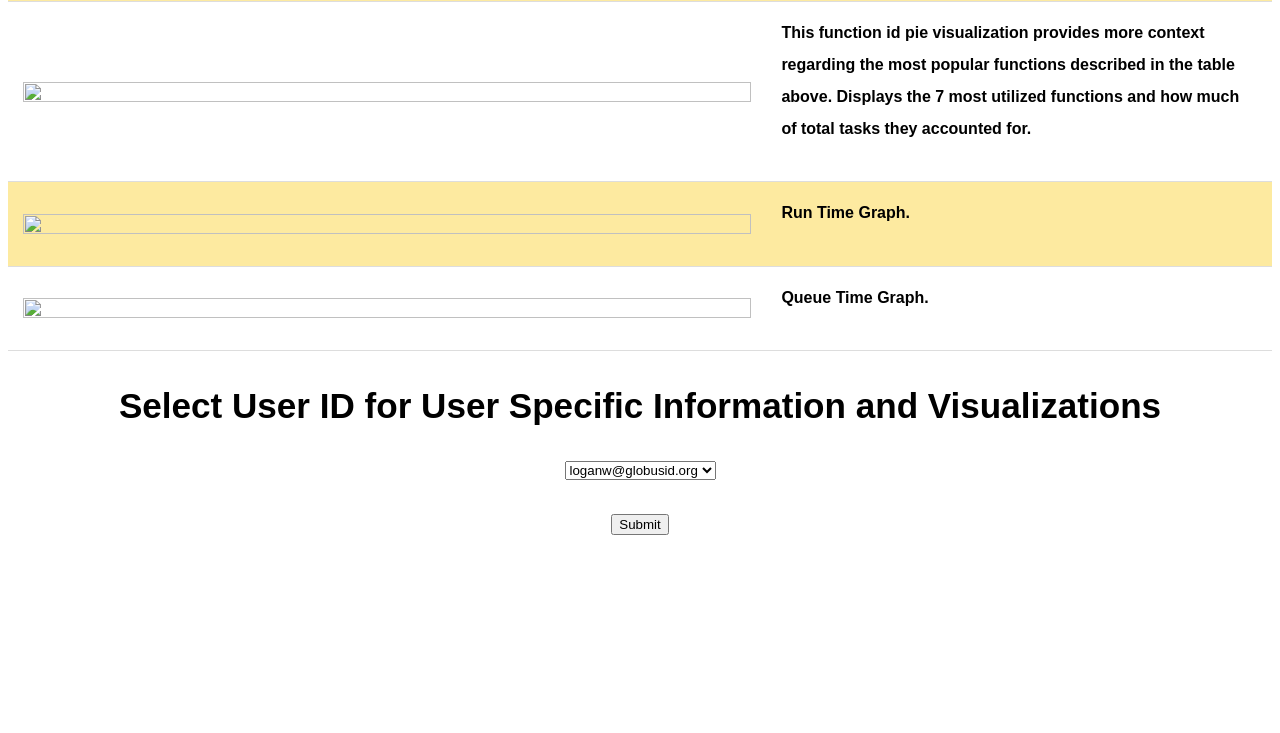
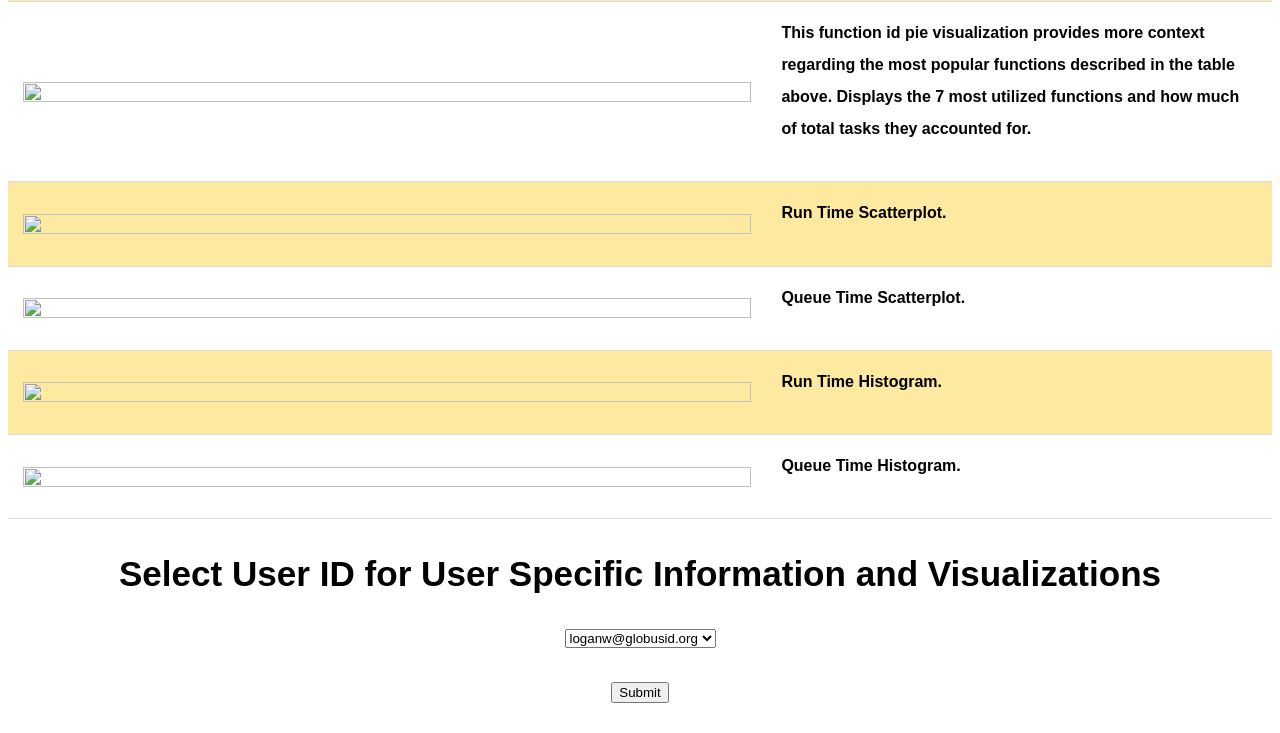
Before and after one commit to kommav/funcXVisualizeNCSA, a Flask app: template templates/index.html in a window 1280 px wide. Shown: the part 2230-2963 px from the top of the page. Before the commit the page ends 2765 px from the top, so only its background shows below. Run offline with Flask 3, Linux system fonts and the light colour scheme; the template is opened without the code that fills it, so the values that code supplies are empty.

Commit message:
Fixed Page2 Rendering, RT/QT Histograms, Date Ranges for Histograms

```diff
--- a/main.py
+++ b/main.py
@@ -145,6 +145,35 @@ def setSizes():
         plt.savefig("static/images/queuetime_scatterplot" + uuidImage + ".png")
         plt.clf()
 
+        runtimes = []
+        queuetimes = []
+
+        for x in start.keys():
+                timeStart = datetime.strptime(start[x], '%Y-%m-%d %H:%M:%S,%f')
+                timeEnd = datetime.strptime(end[x], '%Y-%m-%d %H:%M:%S,%f')
+                runtimes.append(timeEnd - timeStart)
+                if (x in queued.keys()):
+                        timeQueued = datetime.strptime(queued[x], '%Y-%m-%d %H:%M:%S,%f')
+                        queuetimes.append(timeStart - timeQueued)
+
+        microseconds = [runtime.microseconds for runtime in runtimes]
+        plt.switch_backend('Agg')
+        plt.hist(microseconds ,bins=50)
+        plt.gcf().autofmt_xdate()
+        plt.title("Histogram")
+        plt.xlabel("Microseconds")
+        plt.ylabel("Tasks Completed")
+        plt.savefig("static/images/runtime_histogram" + uuidImage + ".png")
+
+        microseconds2 = [queuetime.microseconds for queuetime in queuetimes]
+        plt.switch_backend('Agg')
+        plt.hist(microseconds2 ,bins=50)
+        plt.gcf().autofmt_xdate()
+        plt.title("Histogram")
+        plt.xlabel("Microseconds")
+        plt.ylabel("Tasks Completed")
+        plt.savefig("static/images/queuetime_histogram" + uuidImage + ".png")
+
         rows = cursor.execute(sql).fetchall()
         rows2 = cursor.execute(sql2).fetchall()
         rowsRecent = cursor.execute(sqlRecent).fetchall()
@@ -207,13 +236,17 @@ def setSizes():
         plt.switch_backend('Agg')
 
         # Calculate the date range for the last year
-        last_year = datetime.now() - dt.timedelta(days=365)
+        num_days = (datetime.now() - rows2TimeFormatted[0]).days
+        print(num_days)
+        if (num_days > 365):
+                num_days = 365
+        last_year = datetime.now() - dt.timedelta(days = num_days)
 
         # Filter the data based on the date range
         last_year_data = [date for date in rows2TimeFormatted if date >= last_year]
 
         # Plot the histogram
-        plt.hist(last_year_data, bins=365)
+        plt.hist(last_year_data, bins = num_days)
         plt.gcf().autofmt_xdate()
         plt.title("Histogram of Last Year's Entries")
         plt.xlabel("Date")
@@ -373,6 +406,8 @@ def setSizes():
         pic7 = os.path.join(app.config['UPLOAD FOLDER'], 'output_histogram_lastMonth' + uuidImage + '.png')
         imageRT = os.path.join(app.config['UPLOAD FOLDER'], 'runtime_scatterplot' + uuidImage + '.png')
         imageQT = os.path.join(app.config['UPLOAD FOLDER'], 'queuetime_scatterplot' + uuidImage + '.png')
+        imageRT2 = os.path.join(app.config['UPLOAD FOLDER'], 'runtime_histogram' + uuidImage + '.png')
+        imageQT2 = os.path.join(app.config['UPLOAD FOLDER'], 'queuetime_histogram' + uuidImage + '.png')
 
         # for x in taskGroupIdTimeStampMap.keys():
         #         print(taskGroupIdTimeStampMap[x])
@@ -392,7 +427,7 @@ def setSizes():
                         if (endPoints_dict[mostRecentEnd[x]] != None):
                                 mostRecentEnd[x] = endPoints_dict[mostRecentEnd[x]]
 
-        return render_template("index.html", time = validity, tIS = tI, tGIS = tGI, ePIS = ePI, fIS = fI, histogram = pic1, cumulative = pic2, eP = pic3, tG = pic4, func = pic5, popTaskGroups = newTGIx, popFuncGroups = newFx, popEndGroups = newEPIx, mRT = mostRecentTaskGroups, mRE = mostRecentEnd, mRF = mostRecentFunctions, picSix = pic6, picSeven = pic7, rt = imageRT, qt = imageQT)
+        return render_template("index.html", rt2 = imageRT2, qt2 = imageQT2, time = validity, tIS = tI, tGIS = tGI, ePIS = ePI, fIS = fI, histogram = pic1, cumulative = pic2, eP = pic3, tG = pic4, func = pic5, popTaskGroups = newTGIx, popFuncGroups = newFx, popEndGroups = newEPIx, mRT = mostRecentTaskGroups, mRE = mostRecentEnd, mRF = mostRecentFunctions, picSix = pic6, picSeven = pic7, rt = imageRT, qt = imageQT)
 
 #start here
 
--- a/templates/index.html
+++ b/templates/index.html
@@ -341,11 +341,19 @@
 			</tr>
 			<tr>
 				<td ><img src="{{rt}}" style="width:100%"></td>
-				<td><h4 style="line-height: 2">Run Time Graph.</h4></td>
+				<td><h4 style="line-height: 2">Run Time Scatterplot.</h4></td>
 			</tr>
 			<tr>
 				<td ><img src="{{qt}}" style="width:100%"></td>
-				<td><h4 style="line-height: 2">Queue Time Graph.</h4></td>
+				<td><h4 style="line-height: 2">Queue Time Scatterplot.</h4></td>
+			</tr>
+			<tr>
+				<td ><img src="{{rt2}}" style="width:100%"></td>
+				<td><h4 style="line-height: 2">Run Time Histogram.</h4></td>
+			</tr>
+			<tr>
+				<td ><img src="{{qt2}}" style="width:100%"></td>
+				<td><h4 style="line-height: 2">Queue Time Histogram.</h4></td>
 			</tr>
 		</tbody>
 	</table>
--- a/templates/userInfo.html
+++ b/templates/userInfo.html
@@ -226,7 +226,7 @@
 				<td>{{popTaskGroupsUser[0]}}</td>
 				<td>{{popFuncGroupsUser[0]}}</td>
                 <td>{{popEndUser[0]}}</td>
-				<td>{{popNameUser[0][0]}}</td>
+				<td>{{popNameUser[0]}}</td>
 			</tr>
 			<tr>
 				<td>{{popTaskGroupsUser[1]}}</td>
```
